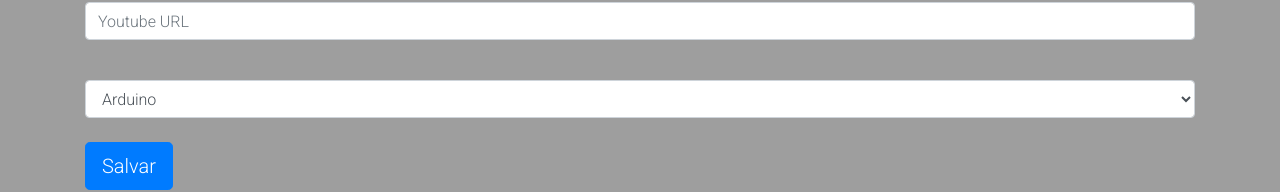
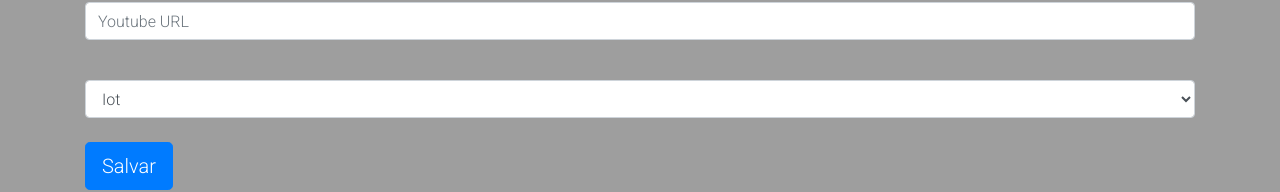
Before and after one commit to Everton-Afonso/IotFlix, a React (Create React App) app: page /videos in a window 1280 px wide. Shown: the part 334-526 px from the top of the page. Built offline with nearby package versions, Linux system fonts and the light colour scheme; data requests are answered from the project's data file.

Commit message:
fanalização do projeto

```diff
--- a/package.json
+++ b/package.json
@@ -7,6 +7,7 @@
     "@testing-library/jest-dom": "^4.2.4",
     "@testing-library/react": "^9.5.0",
     "@testing-library/user-event": "^7.2.1",
+    "json-server": "^0.16.3",
     "react": "^16.13.1",
     "react-dom": "^16.13.1",
     "react-hook-form": "^6.9.6",
@@ -38,8 +39,5 @@
       "last 1 firefox version",
       "last 1 safari version"
     ]
-  },
-  "devDependencies": {
-    "json-server": "^0.16.3"
   }
 }
--- a/src/App.js
+++ b/src/App.js
@@ -1,20 +1,45 @@
-import React from "react";
-import dadosIniciais from "./data/dados.json";
+import React, { useEffect, useState } from "react";
+//import dadosIniciais from "./data/dados.json";
 import Banner from "./components/Banner";
 import Carousel from "./components/Carousel";
+import repository from "./Repository.js"
 
 function App() {
+	const [dadosVideos, setDadosVideos] = useState([]);
+	useEffect(() => {
+		repository.getAllWithVideos()
+			.then((categoriasComVideos) => {
+				setDadosVideos(categoriasComVideos);
+			})
+			.catch((err) => {
+				console.log(err.message);
+			});
+	}, []);
+
 	return (
-		<div>
-			<Banner
-				videoTitle={dadosIniciais.categorias[0].videos[0].titulo}
-				url={dadosIniciais.categorias[0].videos[0].url}
-				videoDescription={"Projeto IotFlix"}
-			/>
-			<Carousel ignoreFirstVideo category={dadosIniciais.categorias[0]}/>
-			<Carousel category={dadosIniciais.categorias[1]}/>
-			<Carousel category={dadosIniciais.categorias[2]}/>
-			<Carousel category={dadosIniciais.categorias[3]}/>
+		<div >
+			{dadosVideos.map((categoria, indice) => {
+				if (indice === 0) {
+				return (
+					<div key={categoria.id}>
+						<Banner
+							videoTitle={categoria.videos[0].titulo}
+							url={categoria.videos[0].url}
+							videoDescription={categoria.videos[0].description}
+						/>
+						<Carousel
+							ignoreFirstVideo
+							category={categoria}
+						/>
+					</div>
+				);}
+				return (
+					<Carousel
+						key={categoria.id}
+						category={categoria}
+					/>
+				);
+			})}
 		</div>
 	);
 }
--- a/src/Repository.js
+++ b/src/Repository.js
@@ -1,5 +1,6 @@
-const URL_CATEGORIAS = `http://localhost:8080/categorias`;
-const URL_VIDEOS = `http://localhost:8080/videos`;
+import config from "./config.js";
+const URL_CATEGORIAS = `${config.URL_BACKEND}/categorias`;
+const URL_VIDEOS = `${config.URL_BACKEND}/videos`;
 
 function getCategorias() {
   return fetch(`${URL_CATEGORIAS}`, {
--- /dev/null
+++ b/src/config.js
@@ -0,0 +1,7 @@
+const URL_BACKEND = window.location.hostname.includes('localhost')
+    ? 'http://localhost:8080'
+    : 'https://meuflix.herokuapp.com';
+
+export default {
+    URL_BACKEND,
+};
--- a/src/data/db.json
+++ b/src/data/db.json
@@ -1,20 +1,48 @@
 {
   "categorias": [
     {
-      "id": 1,
-      "titulo": "Arduino",
-      "cor": "#6BD1FF",
-      "descricao": "IFSULDEMINAS - Campus Machado",
-      "url": "https://info.mch.ifsuldeminas.edu.br/"
+      "titulo": "Iot",
+      "descricao": "O que é Iot",
+      "url": "https://youtu.be/Mkv8uH5regw",
+      "cor": "#000000",
+      "id": 1
+    },
+    {
+      "titulo": "Iot No futuro",
+      "descricao": "Tudo será conectado ?",
+      "url": "https://www.youtube.com/watch?v=hJwZpq-6jmI",
+      "cor": "#f20d0d",
+      "id": 2
+    },
+    {
+      "titulo": "Como Programar para IoT",
+      "descricao": "Programação",
+      "url": "https://www.youtube.com/watch?v=WowSK2kLOzs",
+      "cor": "#0b54da",
+      "id": 3
+    },
+    {
+      "titulo": "Iot na sua vida",
+      "descricao": "Automatize sua Vida",
+      "url": "https://www.youtube.com/watch?v=ukdNwBsYEuE&list=PLS6Slb3TPujDAOn14h__-E3pACvp9IuzJ",
+      "cor": "#0bf207",
+      "id": 4
     }
   ],
   "videos": [
     {
-      "id": 1,
+      "titulo": "Iot",
+      "description": "IoT (Internet das Coisas)",
+      "url": "https://youtu.be/Mkv8uH5regw",
       "categoriaId": 1,
-      "titulo": "O que é Arduino",
-      "description": "O que é Arduino",
-      "url": "https://www.youtube.com/watch?v=-iOuF0qSlv4"
+      "id": 1
+    },
+    {
+      "titulo": "Internet das Coisas",
+      "description": "Tecmundo Explica",
+      "url": "https://www.youtube.com/watch?v=O8-oiSsZl1Y",
+      "categoriaId": 1,
+      "id": 2
     }
   ]
 }
--- a/src/pages/Categorias/index.js
+++ b/src/pages/Categorias/index.js
@@ -5,6 +5,8 @@ import ModalDialog from "../../components/Modal";
 import { useForm } from 'react-hook-form';
 import { Link, useHistory } from 'react-router-dom';
 import "./index.css";
+import config from '../../config.js';
+
 function CadastroCategoria() {
     const { register, handleSubmit, errors } = useForm();
     const history = useHistory();
@@ -20,7 +22,7 @@ function CadastroCategoria() {
 
     function onSubmit(dados) {
         console.log("Dados:", dados);
-        fetch(`http://localhost:8080/categorias`, {
+        fetch(`${config.URL_BACKEND}/categorias`, {
             method: "post",
             headers: {
             "Content-Type": "application/json",
--- a/src/pages/Videos/index.js
+++ b/src/pages/Videos/index.js
@@ -6,6 +6,7 @@ import Footer from "../../components/Footer";
 import "./index.css"
 import repository from "../../Repository.js"
 import ModalDialog from "../../components/Modal";
+import config from "../../config.js";
 
 function CadastroVideo() {
     const { register, handleSubmit, errors } = useForm();
@@ -30,7 +31,7 @@ function CadastroVideo() {
 
     function onSubmit(dados) {
         console.log("Dados:", dados);
-        fetch(`http://localhost:8080/videos`, {
+        fetch(`${config.URL_BACKEND}/videos`, {
             method: "post",
             headers: {
                 "Content-Type": "application/json",
```
Also changed, not shown: 1 other file (tests, documents, lock files or other folders).
